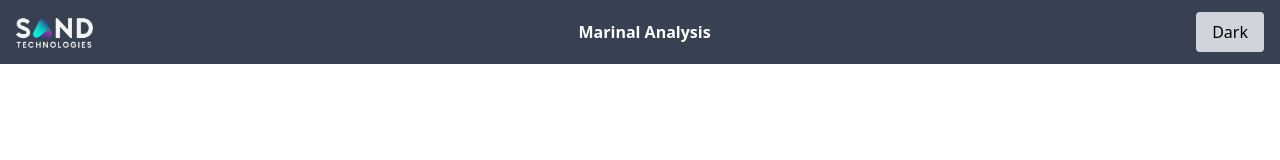
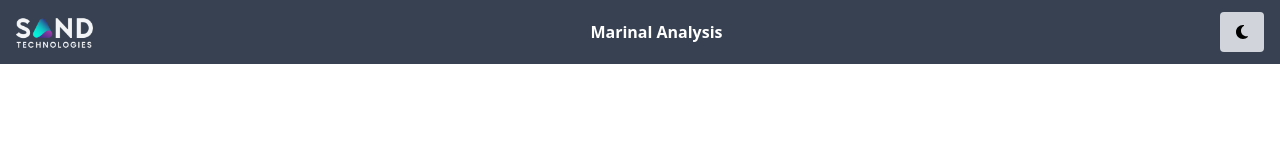
Before and after one commit to amarsrivastava68/Recharts-Data-representation, a Next.js app: page /header in a window 1280 px wide. Shown: the top 160 px of the page. Built offline with nearby package versions, Linux system fonts and the light colour scheme.

Commit message:
icons added for theme change button

```diff
--- a/package.json
+++ b/package.json
@@ -9,6 +9,9 @@
     "lint": "next lint"
   },
   "dependencies": {
+    "@fortawesome/fontawesome-svg-core": "^6.5.1",
+    "@fortawesome/free-solid-svg-icons": "^6.5.1",
+    "@fortawesome/react-fontawesome": "^0.2.0",
     "fs": "^0.0.1-security",
     "fs-extra": "^11.2.0",
     "next": "14.1.4",
--- a/pages/Main.tsx
+++ b/pages/Main.tsx
@@ -1,6 +1,6 @@
 
 import { useEffect, useState } from 'react';
-import { LineChart, Line, XAxis, YAxis, CartesianGrid, Tooltip, Legend } from 'recharts';
+
 import Graph from './Graph';
 interface Heading {
   TableName: string;
--- a/pages/header.tsx
+++ b/pages/header.tsx
@@ -1,19 +1,24 @@
 import React from 'react';
+import { FontAwesomeIcon } from '@fortawesome/react-fontawesome';
+import { faMoon, faLightbulb } from '@fortawesome/free-solid-svg-icons';
 
-
-
-const Header  = ({onThemeChange , theme}: {onThemeChange : ()=>void ,  theme:string}) => {
+const Header = ({ onThemeChange, theme }: { onThemeChange: () => void; theme: string }) => {
   return (
     <div>
       <div className="bg-gray-700 h-16 flex items-center justify-between px-4 mb-4">
         <div className="logo">
-        {/* Your logo image */}
+
           <img src="logo.png" alt="Logo" className="h-10" />
         </div>
-      <p className='text-white font-bold'>Marinal Analysis</p>
-      <div >
-        <button onClick={onThemeChange} className={`  py-2 px-4 rounded  ${theme === 'dark' ? 'bg-blue-500 text-white ':'bg-gray-300 text-black'} `}>
-        {theme === 'dark' ? 'Light':'Dark '}
+        <p className="text-white font-bold">Marinal Analysis</p>
+        <div>
+          <button
+            onClick={onThemeChange}
+            className={`py-2 px-4 rounded ${
+              theme === 'dark' ? 'bg-yellow-500 text-white' : 'bg-gray-300 text-black'
+            }`}
+          >
+            {theme === 'dark' ? <FontAwesomeIcon icon={faLightbulb} /> : <FontAwesomeIcon icon={faMoon} />}
           </button>
         </div>
       </div>
--- a/pages/index.tsx
+++ b/pages/index.tsx
@@ -3,6 +3,8 @@ import Header from './header';
 import fs from 'fs';
 import path from 'path';
 import MainPage from './Main';
+import '@fortawesome/fontawesome-svg-core/styles.css';
+
 
 const Index = ({ data }: { data: [] }) => {
   const [theme, setTheme] = useState<'light' | 'dark'>('light');
```
Also changed, not shown: 1 other file (tests, documents, lock files or other folders). Lines whose indentation alone changed are shown as unchanged.
